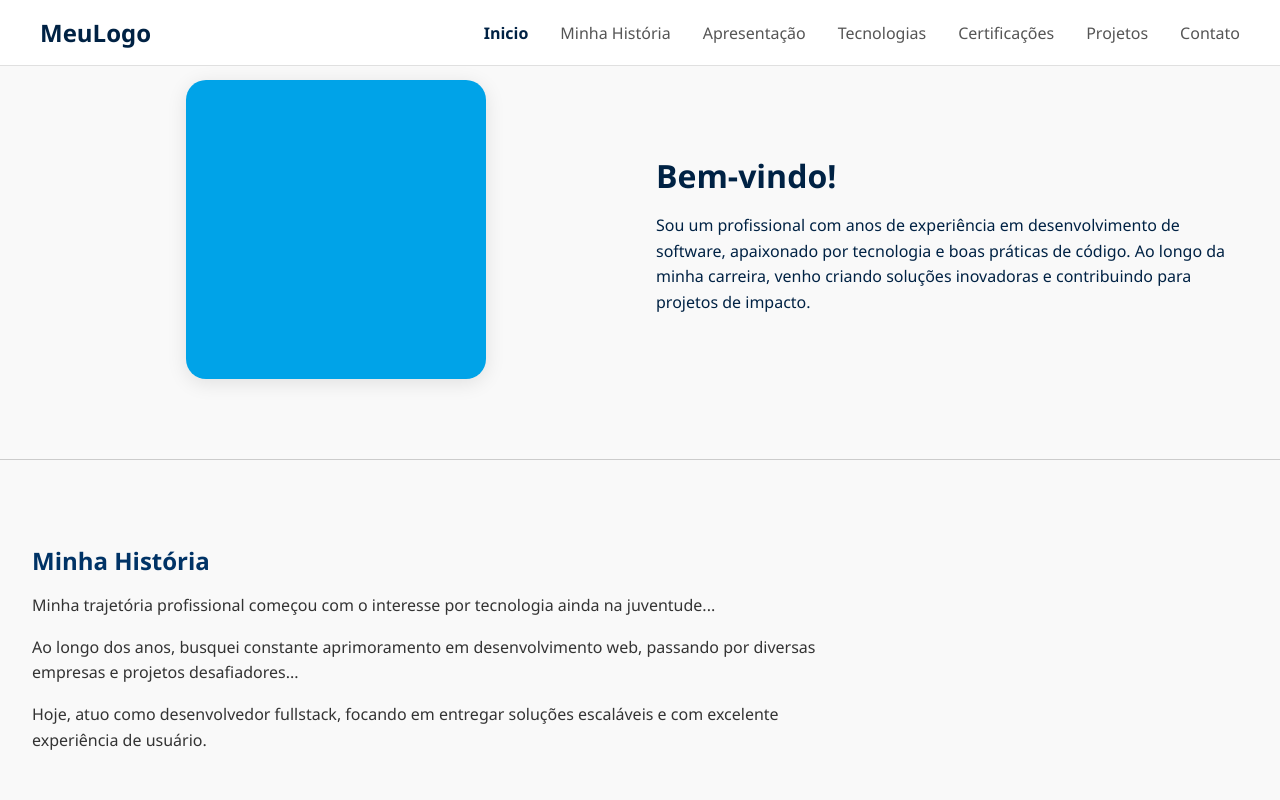
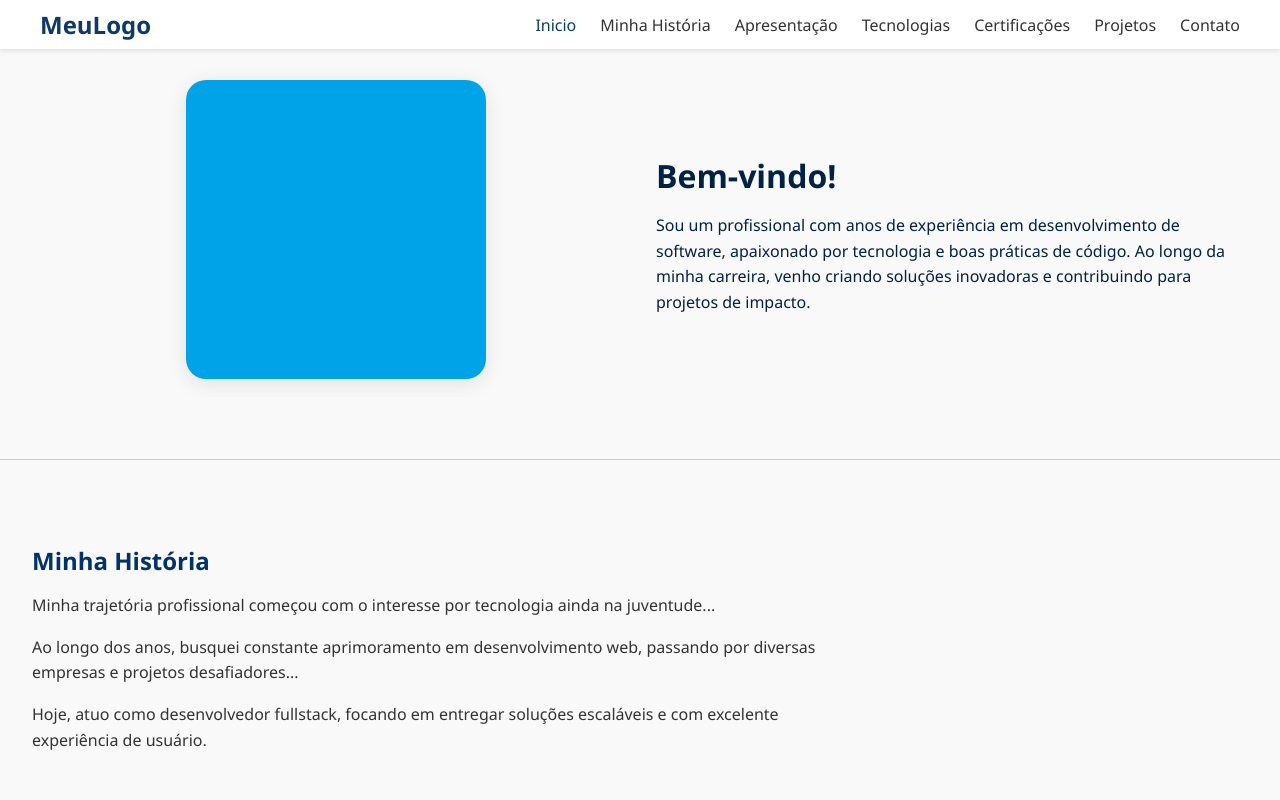
Before and after one commit to Fpmoreira/sitefabio, a React (Create React App) app: page / in a window 1280 px wide. Shown: the top 800 px of the page. Built offline with nearby package versions, Linux system fonts and the light colour scheme.

Commit message:
adicionado menu hambúrguer para telas pequenas

```diff
--- a/src/components/Header.css
+++ b/src/components/Header.css
@@ -1,11 +1,10 @@
 .header {
   position: fixed;
   width: 100%;
-  top: 0;
   background-color: #ffffff;
-  border-bottom: 1px solid #e0e0e0;
-  transition: top 0.3s ease-in-out;
   z-index: 1000;
+  transition: top 0.3s;
+  box-shadow: 0 2px 4px rgba(0,0,0,0.1);
 }
 
 .header--hidden {
@@ -16,34 +15,72 @@
   display: flex;
   justify-content: space-between;
   align-items: center;
-  padding: 1rem 2rem;
   max-width: 1200px;
-  margin: 0 auto;
+  margin: auto;
+  padding: 0.5rem 1rem;
 }
 
 .logo {
+  font-size: 1.5rem;
   font-weight: bold;
-  color: #002244;
-  font-size: 1.5rem;
+  color: #0d3b66;
 }
 
 .menu {
   display: flex;
-  gap: 2rem;
+  gap: 1.5rem;
 }
 
 .menu__item {
-  color: #555;
   cursor: pointer;
-  transition: color 0.3s, transform 0.3s;
+  color: #333;
+  transition: color 0.3s;
 }
 
-.menu__item:hover {
-  color: #002244;
-  transform: scale(1.05);
+.menu__item:hover,
+.menu__item.active {
+  color: #0d3b66;
 }
 
-.active {
-  color: #002244;
-  font-weight: bold;
+/* Mobile menu */
+.hamburger {
+  display: none;
+  font-size: 2rem;
+  background: none;
+  border: none;
+  cursor: pointer;
+  color: #0d3b66;
 }
+
+@media (max-width: 768px) {
+  .hamburger {
+    display: block;
+  }
+
+  .menu {
+    position: absolute;
+    top: 60px;
+    left: 0;
+    right: 0;
+    background: white;
+    flex-direction: column;
+    align-items: center;
+    overflow: hidden;
+    max-height: 0;
+    opacity: 0;
+    transform: translateY(-10px);
+    transition: all 0.3s ease;
+  }
+
+  .menu--open {
+    max-height: 500px; /* Valor grande o suficiente para conter os itens */
+    opacity: 1;
+    transform: translateY(0);
+  }
+
+  .menu__item {
+    padding: 0.75rem 0;
+    width: 100%;
+    text-align: center;
+  }
+}
--- a/src/components/Header.tsx
+++ b/src/components/Header.tsx
@@ -4,6 +4,7 @@ import './Header.css';
 
 const Header: React.FC = () => {
   const [hidden, setHidden] = useState(false);
+  const [menuOpen, setMenuOpen] = useState(false);
   let lastScrollY = window.scrollY;
 
   const handleScroll = () => {
@@ -12,25 +13,53 @@ const Header: React.FC = () => {
     lastScrollY = currentScrollY;
   };
 
+  const toggleMenu = () => {
+    setMenuOpen((prev) => !prev);
+  };
+
+  const closeMenu = () => {
+    setMenuOpen(false);
+  };
+
   useEffect(() => {
     window.addEventListener('scroll', handleScroll);
     return () => window.removeEventListener('scroll', handleScroll);
   }, []);
 
+  const menuItems = [
+    'Inicio',
+    'Minha História',
+    'Apresentação',
+    'Tecnologias',
+    'Certificações',
+    'Projetos',
+    'Contato'
+  ];
+
+  const formatId = (item: string) =>
+    item.normalize('NFD').replace(/[\u0300-\u036f]/g, '').toLowerCase().replace(/\s/g, '-');
+
   return (
     <header className={`header ${hidden ? 'header--hidden' : ''}`}>
       <div className="header__container">
         <div className="logo">MeuLogo</div>
-        <nav className="menu">
-          {['Inicio', 'Minha História', 'Apresentação', 'Tecnologias', 'Certificações', 'Projetos', 'Contato'].map((item) => (
+
+        <button className="hamburger" onClick={toggleMenu}>
+          ☰
+        </button>
+
+        <nav className={`menu ${menuOpen ? 'menu--open' : ''}`}>
+          {menuItems.map((item) => (
             <Link
               key={item}
-              to={item.normalize('NFD').replace(/[\u0300-\u036f]/g, '').toLowerCase().replace(/\s/g, '-')}
+              to={formatId(item)}
               spy={true}
               smooth={true}
               duration={500}
+              offset={-70}
               className="menu__item"
               activeClass="active"
+              onClick={closeMenu}
             >
               {item}
             </Link>
```
